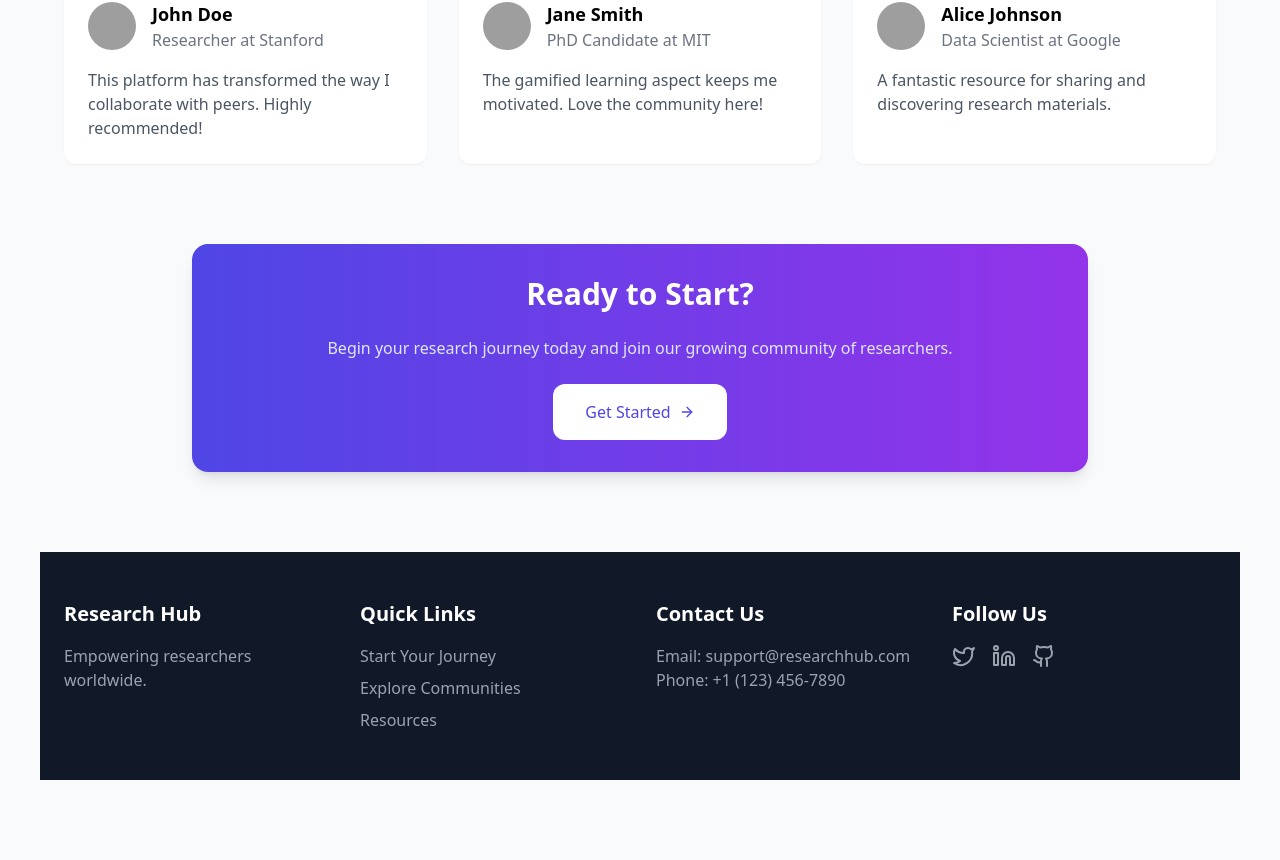
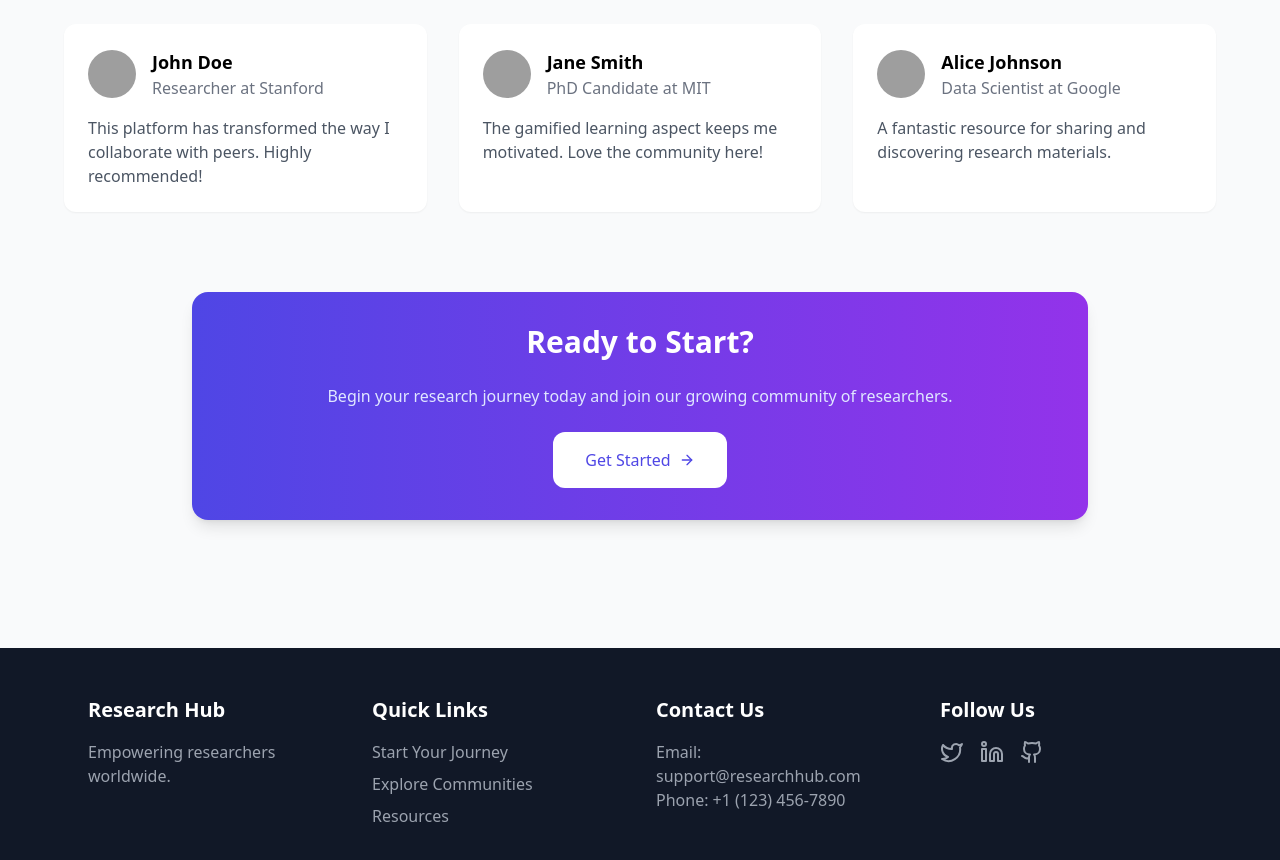
Before and after one commit to Abm32/research_quest, a React (Vite) app: page / in a window 1280 px wide. Shown: the part 1302-2162 px from the top of the page. Built offline with nearby package versions, Linux system fonts and the light colour scheme; grey boxes are pictures that could not be loaded.

Commit message:
feat: added footer, updated homepage

```diff
--- a/src/App.tsx
+++ b/src/App.tsx
@@ -1,18 +1,19 @@
 import React from 'react';
 import { BrowserRouter as Router, Routes, Route } from 'react-router-dom';
 import { Navbar } from './components/Navbar';
+import { Footer } from './components/Footer';
 import { Home } from './components/Home';
-import { Profile } from './components/Profile.tsx';
-import { ResearchJourney } from './components/ResearchJourney.tsx';
-import { Communities } from './components/Communities.tsx';
-import { Resources } from './components/Resources.tsx';
+import { Profile } from './components/Profile';
+import { ResearchJourney } from './components/ResearchJourney';
+import { Communities } from './components/Communities';
+import { Resources } from './components/Resources';
 
 function App() {
   return (
     <Router>
-      <div className="min-h-screen bg-gray-50">
+      <div className="min-h-screen bg-gray-50 flex flex-col">
         <Navbar />
-        <main className="container mx-auto px-4 py-8">
+        <main className="container mx-auto px-4 py-8 flex-grow">
           <Routes>
             <Route path="/" element={<Home />} />
             <Route path="/profile" element={<Profile />} />
@@ -21,6 +22,7 @@ function App() {
             <Route path="/resources" element={<Resources />} />
           </Routes>
         </main>
+        <Footer />
       </div>
     </Router>
   );
--- /dev/null
+++ b/src/components/Footer.tsx
@@ -0,0 +1,48 @@
+// Footer.tsx
+import React from 'react';
+import { Link } from 'react-router-dom';
+import { Twitter, Linkedin, Github } from 'lucide-react';
+
+export const Footer: React.FC = () => {
+  return (
+    <div className="w-full bg-gray-900">
+      <footer className="text-white py-12 mt-15">
+        <div className="max-w-6xl mx-auto px-6">
+          <div className="grid grid-cols-1 md:grid-cols-4 gap-8">
+            <div>
+              <h3 className="text-xl font-bold">Research Hub</h3>
+              <p className="mt-4 text-gray-400">Empowering researchers worldwide.</p>
+            </div>
+            <div>
+              <h3 className="text-xl font-bold">Quick Links</h3>
+              <ul className="mt-4 space-y-2">
+                <li><Link to="/journey" className="text-gray-400 hover:text-white transition-colors">Start Your Journey</Link></li>
+                <li><Link to="/communities" className="text-gray-400 hover:text-white transition-colors">Explore Communities</Link></li>
+                <li><Link to="/resources" className="text-gray-400 hover:text-white transition-colors">Resources</Link></li>
+              </ul>
+            </div>
+            <div>
+              <h3 className="text-xl font-bold">Contact Us</h3>
+              <p className="mt-4 text-gray-400">Email: support@researchhub.com</p>
+              <p className="text-gray-400">Phone: +1 (123) 456-7890</p>
+            </div>
+            <div>
+              <h3 className="text-xl font-bold">Follow Us</h3>
+              <div className="mt-4 flex space-x-4">
+                <a href="#" className="text-gray-400 hover:text-white transition-colors">
+                  <Twitter className="w-6 h-6" />
+                </a>
+                <a href="#" className="text-gray-400 hover:text-white transition-colors">
+                  <Linkedin className="w-6 h-6" />
+                </a>
+                <a href="#" className="text-gray-400 hover:text-white transition-colors">
+                  <Github className="w-6 h-6" />
+                </a>
+              </div>
+            </div>
+          </div>
+        </div>
+      </footer>
+    </div>
+  );
+};
--- a/src/components/Home.tsx
+++ b/src/components/Home.tsx
@@ -1,3 +1,4 @@
+// Home.tsx
 import React from 'react';
 import { motion } from 'framer-motion';
 import { Link } from 'react-router-dom';
@@ -7,17 +8,30 @@ import {
   Sparkles,
   Brain,
   Rocket,
-  Target,
-  MessageCircle,
-  Award,
-  Globe,
-  Twitter,
-  Linkedin,
-  Github
+  Target
 } from 'lucide-react';
 
-export function Home() {
-  const features = [
+interface Feature {
+  icon: React.FC<any>;
+  title: string;
+  description: string;
+  color: string;
+}
+
+interface Testimonial {
+  name: string;
+  role: string;
+  comment: string;
+  avatar: string;
+}
+
+interface Stat {
+  value: string;
+  label: string;
+}
+
+export const Home: React.FC = () => {
+  const features: Feature[] = [
     {
       icon: Brain,
       title: 'Research Discovery',
@@ -44,7 +58,7 @@ export function Home() {
     },
   ];
 
-  const testimonials = [
+  const testimonials: Testimonial[] = [
     {
       name: 'John Doe',
       role: 'Researcher at Stanford',
@@ -65,14 +79,13 @@ export function Home() {
     }
   ];
 
-  const stats = [
+  const stats: Stat[] = [
     { value: '10,000+', label: 'Active Researchers' },
     { value: '500+', label: 'Research Topics' },
     { value: '1M+', label: 'Resources Shared' },
     { value: '100+', label: 'Communities' }
   ];
 
-  // Animation variants
   const containerVariants = {
     hidden: { opacity: 0 },
     visible: {
@@ -98,12 +111,10 @@ export function Home() {
   };
 
   return (
-    <motion.div
-      initial={{ opacity: 0 }}
-      animate={{ opacity: 1 }}
-      transition={{ duration: 0.5 }}
-      className="space-y-20 px-6 py-12"
-    >
+    <>
+      <div className="space-y-20 px-6 py-12">
+        <main className="flex-grow">
+          <div className="space-y-20 px-6 py-12">
             {/* Hero Section */}
             <section className="text-center space-y-8 relative overflow-hidden">
               <motion.div
@@ -181,7 +192,7 @@ export function Home() {
               animate="visible"
               className="grid md:grid-cols-2 lg:grid-cols-4 gap-8"
             >
-        {features.map((feature, index) => (
+              {features.map((feature) => (
                 <motion.div
                   key={feature.title}
                   variants={itemVariants}
@@ -207,12 +218,12 @@ export function Home() {
               className="bg-gradient-to-r from-indigo-50 to-purple-50 py-16 rounded-2xl"
             >
               <div className="max-w-6xl mx-auto grid grid-cols-2 md:grid-cols-4 gap-8 text-center">
-          {stats.map((stat, index) => (
+                {stats.map((stat) => (
                   <motion.div
                     key={stat.label}
                     initial={{ opacity: 0, y: 20 }}
                     animate={{ opacity: 1, y: 0 }}
-              transition={{ delay: 0.4 + index * 0.2 }}
+                    transition={{ delay: 0.4 }}
                     className="space-y-2"
                   >
                     <h3 className="text-4xl font-bold text-indigo-600">{stat.value}</h3>
@@ -231,12 +242,12 @@ export function Home() {
             >
               <h2 className="text-3xl font-bold text-center text-gray-900">What Our Users Say</h2>
               <div className="grid md:grid-cols-3 gap-8">
-          {testimonials.map((testimonial, index) => (
+                {testimonials.map((testimonial) => (
                   <motion.div
                     key={testimonial.name}
                     initial={{ opacity: 0, y: 20 }}
                     animate={{ opacity: 1, y: 0 }}
-              transition={{ delay: 0.6 + index * 0.2 }}
+                    transition={{ delay: 0.6 }}
                     className="p-6 bg-white rounded-xl shadow-sm hover:shadow-lg transition-all duration-300"
                   >
                     <div className="flex items-center space-x-4">
@@ -275,37 +286,9 @@ export function Home() {
                 </Link>
               </div>
             </motion.section>
-
-      {/* Footer */}
-      <footer className="bg-gray-900 text-white py-12">
-        <div className="max-w-6xl mx-auto grid grid-cols-1 md:grid-cols-4 gap-8">
-          <div>
-            <h3 className="text-xl font-bold">Research Hub</h3>
-            <p className="mt-4 text-gray-400">Empowering researchers worldwide.</p>
           </div>
-          <div>
-            <h3 className="text-xl font-bold">Quick Links</h3>
-            <ul className="mt-4 space-y-2">
-              <li><Link to="/journey" className="text-gray-400 hover:text-white">Start Your Journey</Link></li>
-              <li><Link to="/communities" className="text-gray-400 hover:text-white">Explore Communities</Link></li>
-              <li><Link to="/resources" className="text-gray-400 hover:text-white">Resources</Link></li>
-            </ul>
+        </main>
       </div>
-          <div>
-            <h3 className="text-xl font-bold">Contact Us</h3>
-            <p className="mt-4 text-gray-400">Email: support@researchhub.com</p>
-            <p className="text-gray-400">Phone: +1 (123) 456-7890</p>
-          </div>
-          <div>
-            <h3 className="text-xl font-bold">Follow Us</h3>
-            <div className="mt-4 flex space-x-4">
-              <a href="#" className="text-gray-400 hover:text-white"><Twitter className="w-6 h-6" /></a>
-              <a href="#" className="text-gray-400 hover:text-white"><Linkedin className="w-6 h-6" /></a>
-              <a href="#" className="text-gray-400 hover:text-white"><Github className="w-6 h-6" /></a>
-            </div>
-          </div>
-        </div>
-      </footer>
-    </motion.div>
+      </>
   );
-}
+};
```
Lines whose indentation alone changed are shown as unchanged.
